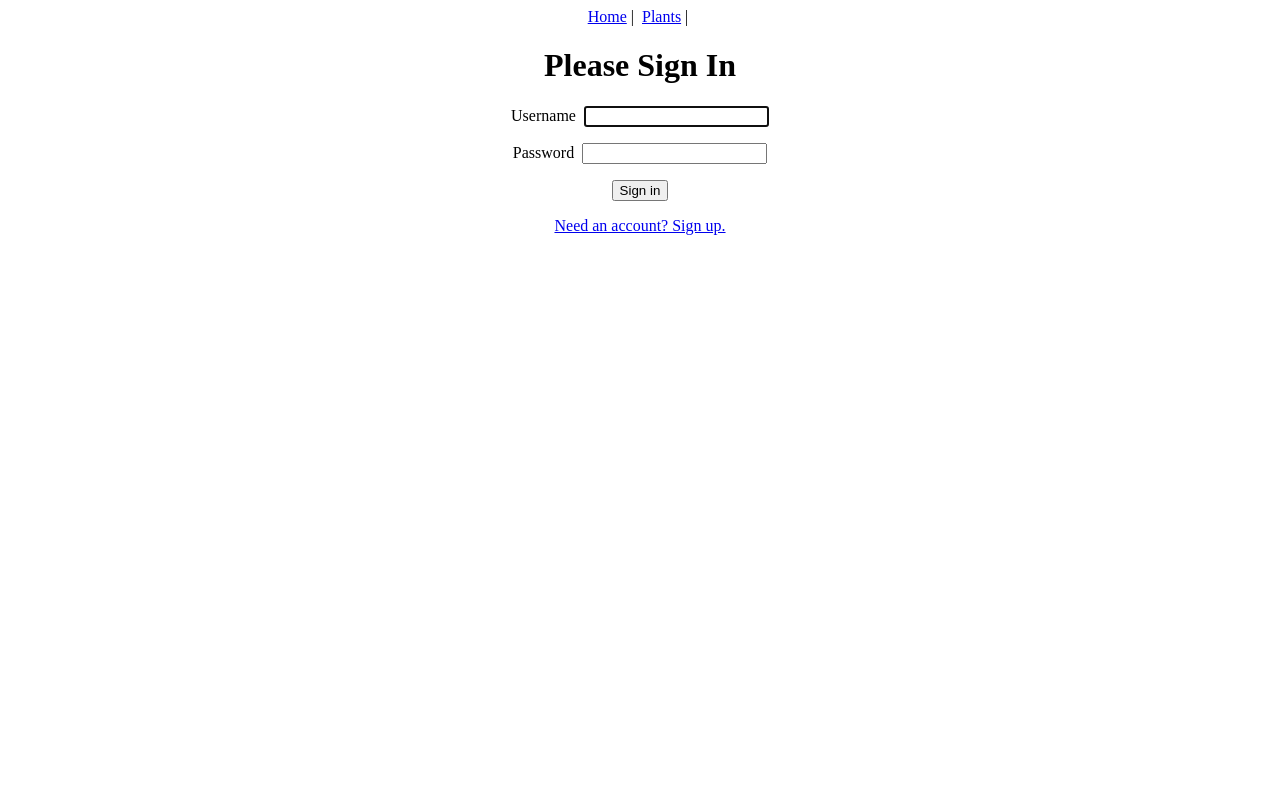
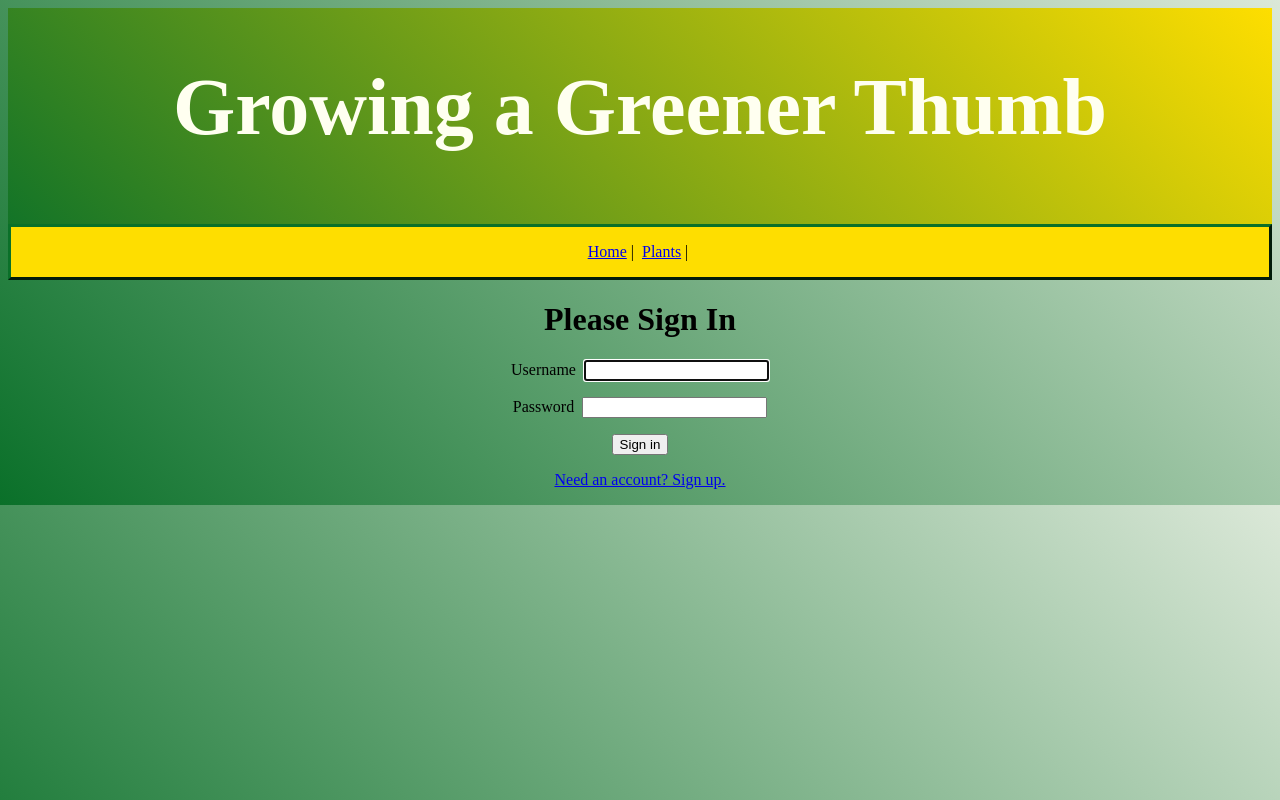
Before and after one commit to mjbrown80/plant-id-app, a Vue app in the folder vue/: page /login in a window 1280 px wide. Built offline with nearby package versions, Linux system fonts and the light colour scheme.

Commit message:
starting css

```diff
--- a/vue/src/App.vue
+++ b/vue/src/App.vue
@@ -1,10 +1,13 @@
 <template>
   <div id="app">
+    <header>
+      <h1 id="header-text">Growing a Greener Thumb</h1>
     <div id="nav">
       <router-link v-bind:to="{ name: 'home' }">Home</router-link>&nbsp;|&nbsp;
       <router-link v-bind:to="{ name: 'plants' }">Plants</router-link>&nbsp;|&nbsp;
       <router-link v-bind:to="{ name: 'logout' }" v-if="$store.state.token != ''">Logout</router-link>
     </div>
+    </header>
     <router-view />
   </div>
 </template>
@@ -12,5 +15,29 @@
 <style>
 #app{
   text-align: center;
+  margin: 0px;
+  padding: 0px;
+}
+header {
+  display: flex;
+  flex-direction: column;
+  background: linear-gradient(45deg, #0A7029,#FEDE00);
+  height: 17rem;
+  justify-content: space-between;
+  padding: 0px, 20px;
+}
+body {
+  background: linear-gradient(45deg, #0A7029,#DBE8D8 ) ;
+}
+#header-text {
+  color: ivory;
+  font-size: 5rem;
+}
+#nav {
+  padding: 1rem;
+  background-color: #FEDE00;
+  border: #0A7029;
+  border-style: outset;
+
 }
 </style>
--- a/vue/src/components/plantsList.vue
+++ b/vue/src/components/plantsList.vue
@@ -2,18 +2,19 @@
   <div>
     <ul >
         <li v-for="plant in plantArray" v-bind:key="plant.id">
-            <div id="card" >
-            <router-link
+           <router-link
             v-bind:to="{
                 name: 'detail',
                 params: {
                     id: plant.id,
                 },
             }">
+            <div id="card" >
             {{ plant.name }}
             <img id="thumbnail" v-bind:src="plant.url" alt="No Image Available">
+
+            </div>
             </router-link>
-            </div>
         </li>
     </ul>
   </div>
@@ -46,13 +47,18 @@ ul > li {
 #thumbnail {
     width: 200px;
     height: 200px;
-    margin: 5rem;
+    margin: auto;
     margin-top: 1rem;
+    margin-bottom: 3rem;
+    display: block;
 }
 #card {
-    display: flex;
-    flex-wrap: wrap;
     width: 300px;
+    border: black;
+    border-style: outset;
+    margin: 2rem;
+    align-content: center;
+    background:linear-gradient( #C8DF52,#0A7029) ;
 }
 li {
     display: inline-block;
--- a/vue/src/views/HomeView.vue
+++ b/vue/src/views/HomeView.vue
@@ -1,7 +1,6 @@
 <template>
   <div class="home">
-    <h1>Welcome to Growning a greener thumb</h1>
-    <p>You must be authenticated to see this</p>
+
   </div>
 </template>
 
```
